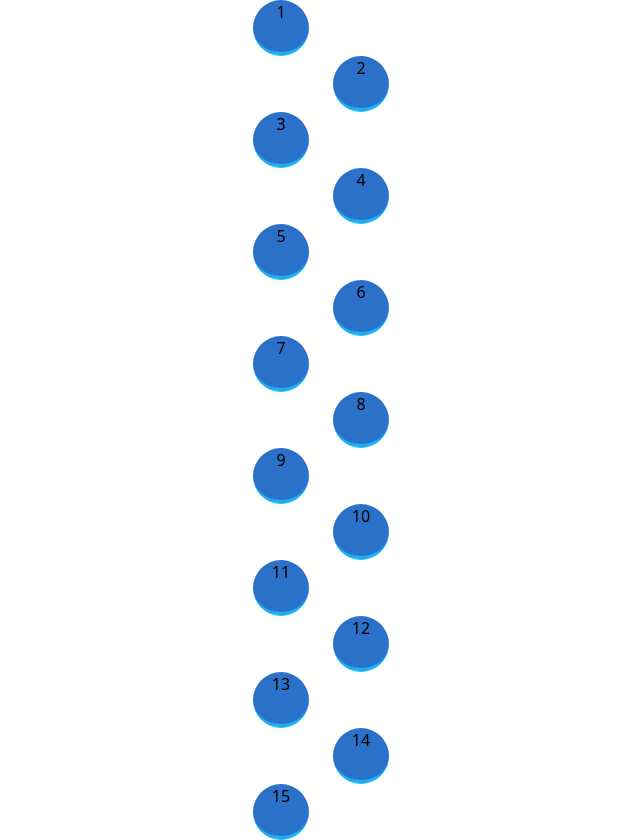
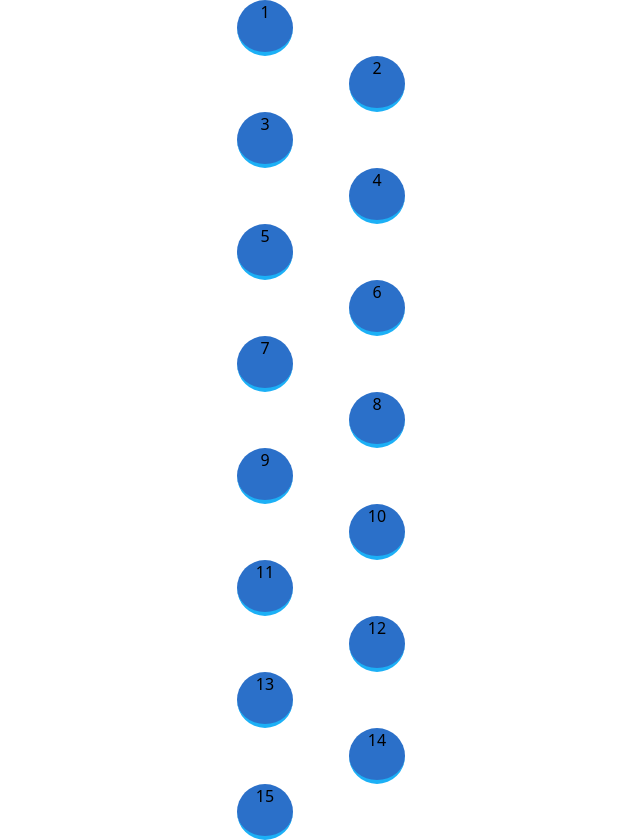
Before and after one commit to rurigrass/anglicky-cesky, a Next.js app: page /river in a window 1280 px wide. Shown: the whole page, without its empty margins (319-959 px from the left). Built offline with nearby package versions, Linux system fonts and the light colour scheme.

Commit message:
removed river menu from front page

```diff
--- a/src/pages/index.tsx
+++ b/src/pages/index.tsx
@@ -36,9 +36,9 @@ const Home = () => {
               </button>
             </div>
           } */}
-          <button className='button bg-duo-humpback text-white hover:bg-duo-macaw' onClick={() => setShowConjugationGame(!showConjugationGame)}>
+          {/* <button className='button bg-duo-humpback text-white hover:bg-duo-macaw' onClick={() => setShowConjugationGame(!showConjugationGame)}>
             Verbs
-          </button>
+          </button> */}
           {showConjugationGame &&
             <div className='flex justify-center space-y-2 py-2 bg-duo-wolf rounded-xl border-t-4 border-b-duo-eel'>
               <button className='button bg-duo-humpback  text-white hover:bg-duo-macaw'>
--- a/src/pages/river.tsx
+++ b/src/pages/river.tsx
@@ -28,7 +28,7 @@ const River = () => {
                 {levels.map((level) => (
                     <div
                         key={level}
-                        className={`w-14 h-14 bg-duo-humpback rounded-full border-b-4 border-duo-macaw text-center ${level % 2 === 0 ? "ml-20" : ""
+                        className={`w-14 h-14 bg-duo-humpback rounded-full border-b-4 border-duo-macaw text-center ${level % 2 === 0 ? "ml-28" : ""
                             }`}
                     >
                         {level}
```
